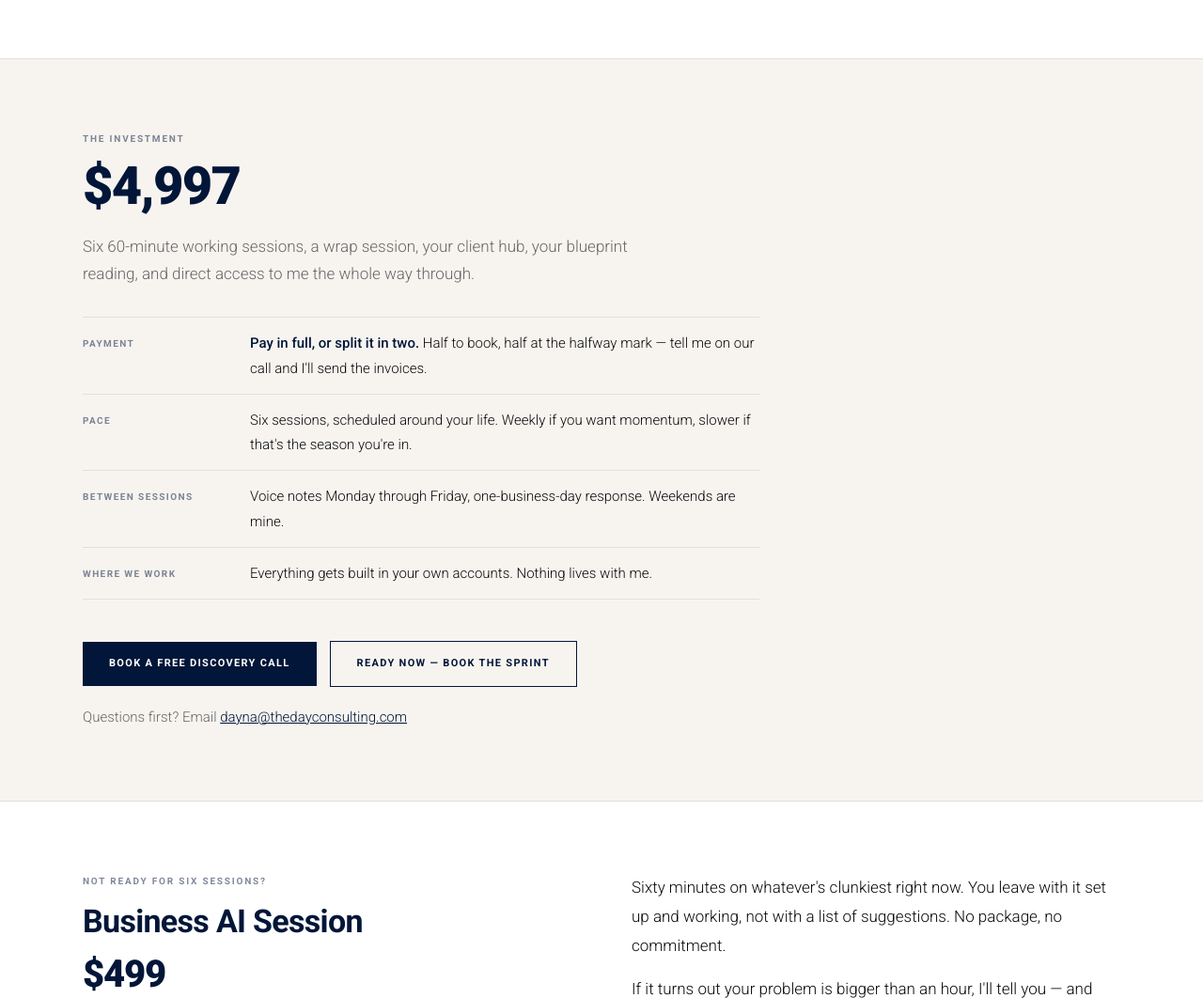
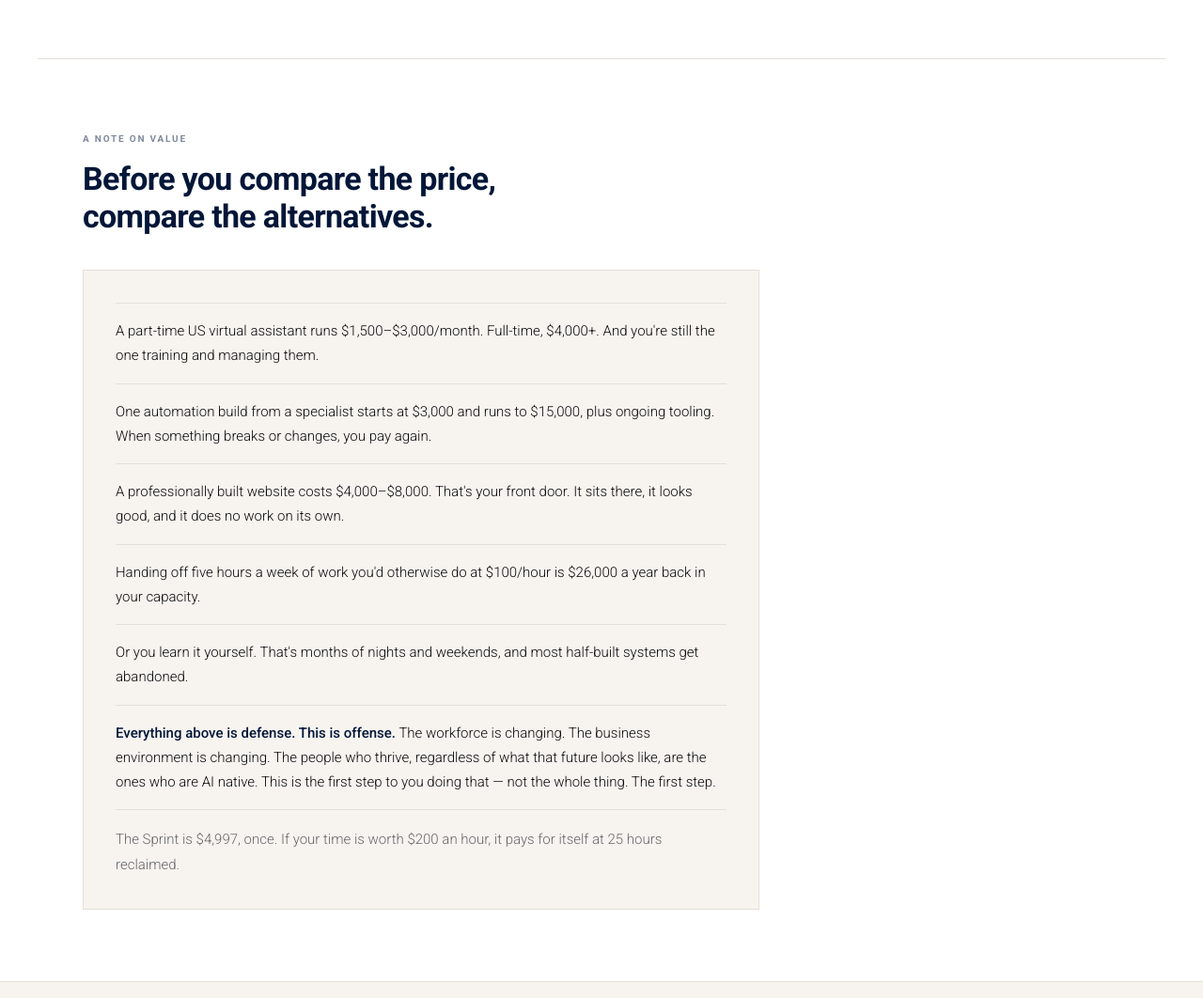
Before and after one commit to nickdestefano2905/dayna-destefano-website, a website: page ai-strategy-and-build-sprint.html in a window 1280 px wide. Shown: the part 4440-5502 px from the top of the page at 94% size. Drawn offline with Linux system fonts and the light colour scheme.

Commit message:
Add "A Note on Value" section to Sprint page
Value comparison block placed between "Who This Is For" and the
Investment section, so the price lands anchored against the
alternatives (VA, automation specialist, website build, DIY).

Reuses the existing .receipt component — no new CSS.

Also fixes the nav's "The Details" link, which pointed at
#investment but had no matching id on the page.

Co-Authored-By: Claude Opus 5 <noreply@anthropic.com>

```diff
--- a/ai-strategy-and-build-sprint.html
+++ b/ai-strategy-and-build-sprint.html
@@ -291,8 +291,25 @@ footer{background:var(--navy);padding:40px 48px;}
   </div>
 </section>
 
+<!-- VALUE -->
+<section class="section" style="background:var(--white);border-top:1px solid var(--rule);">
+  <p class="section-eyebrow">A Note On Value</p>
+  <h2 class="section-headline">Before you compare the price,<br>compare the alternatives.</h2>
+  <div class="receipt">
+    <ul class="receipt-items">
+      <li>A part-time US virtual assistant runs $1,500&ndash;$3,000/month. Full-time, $4,000+. And you're still the one training and managing them.</li>
+      <li>One automation build from a specialist starts at $3,000 and runs to $15,000, plus ongoing tooling. When something breaks or changes, you pay again.</li>
+      <li>A professionally built website costs $4,000&ndash;$8,000. That's your front door. It sits there, it looks good, and it does no work on its own.</li>
+      <li>Handing off five hours a week of work you'd otherwise do at $100/hour is $26,000 a year back in your capacity.</li>
+      <li>Or you learn it yourself. That's months of nights and weekends, and most half-built systems get abandoned.</li>
+      <li><span class="receipt-item-title">Everything above is defense. This is offense.</span> The workforce is changing. The business environment is changing. The people who thrive, regardless of what that future looks like, are the ones who are AI native. This is the first step to you doing that &mdash; not the whole thing. The first step.</li>
+    </ul>
+    <p class="receipt-line">The Sprint is $4,997, once. If your time is worth $200 an hour, it pays for itself at 25 hours reclaimed.</p>
+  </div>
+</section>
+
 <!-- INVESTMENT -->
-<section class="invest-section">
+<section class="invest-section" id="investment">
   <div class="section" style="padding-top:76px;padding-bottom:76px;">
     <p class="section-eyebrow">The Investment</p>
     <span class="price-number">$4,997</span>
```
